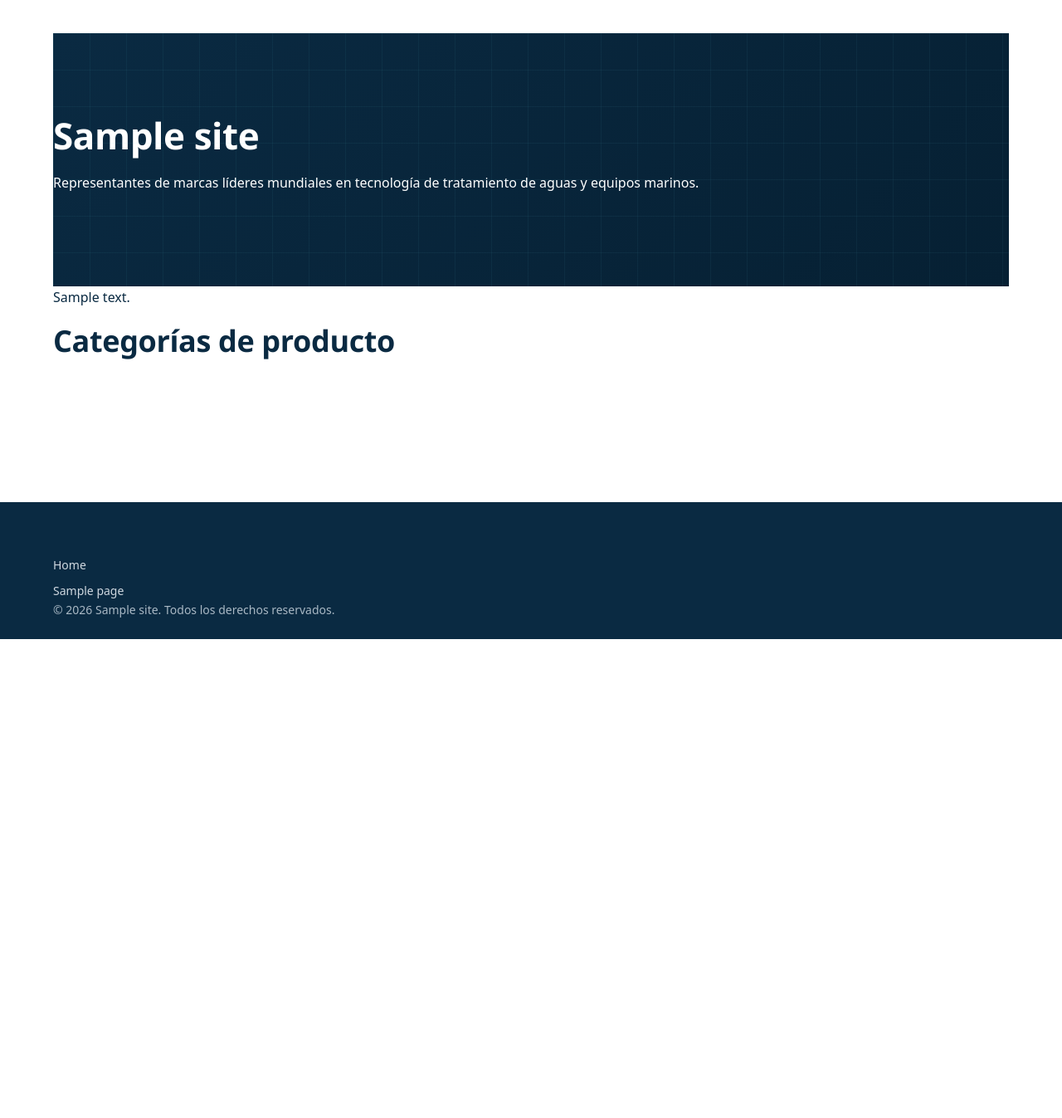
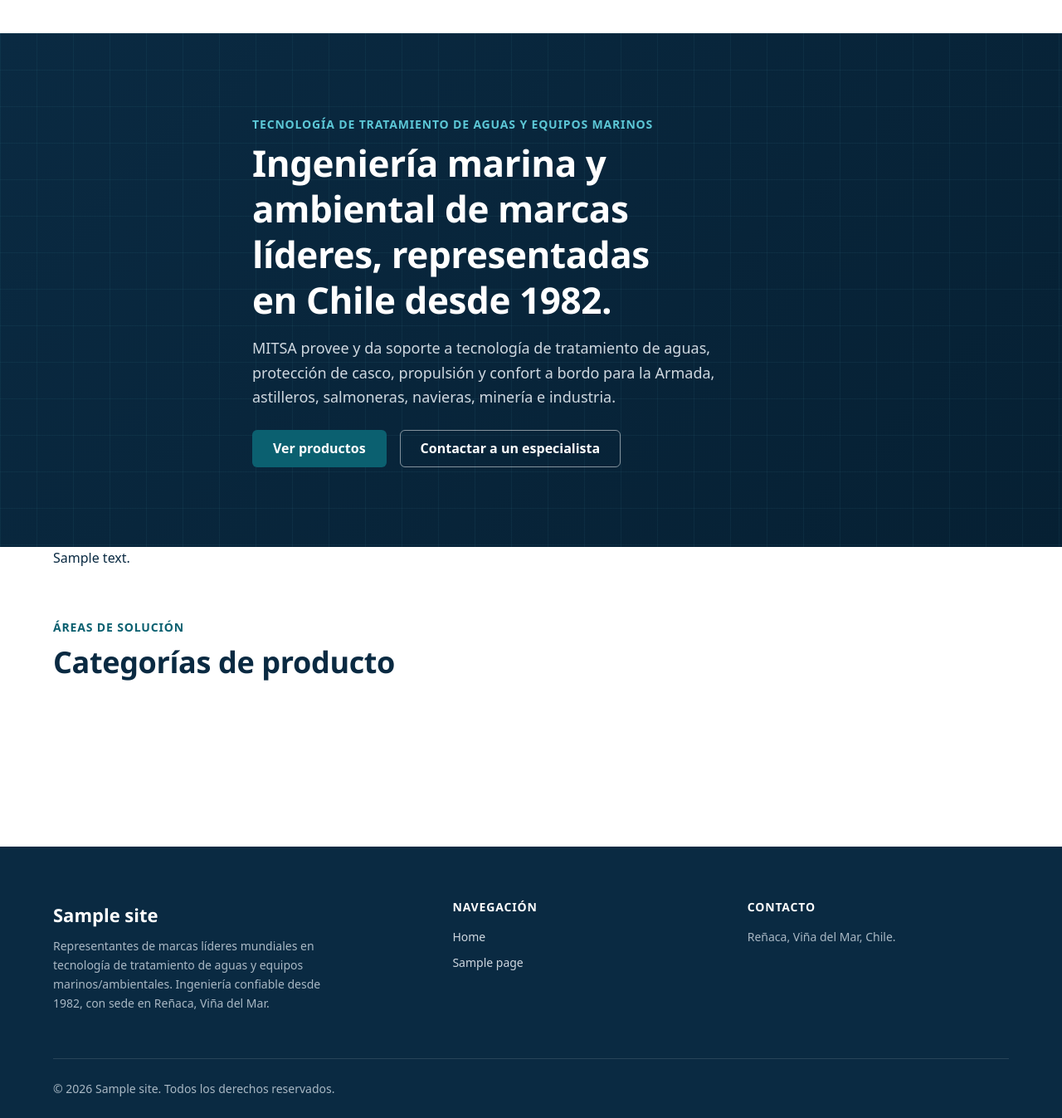
Before and after one commit to JuanJorquerAI/mitsachile, a WordPress theme: template wp-content/themes/mitsa/front-page.php in a window 1280 px wide. Shown: the part 69-1416 px from the top of the page at 83% size. Before the commit the page ends 839 px from the top, so only its background shows below. Run offline with PHP 8.4 and a stand-in for WordPress, Linux system fonts and the light colour scheme; the site name, menu and one post (Sample post) are stand-ins, and other content is empty.

Commit message:
feat(tema): aplica el sistema visual a footer, home y hero
footer.php reestructurado a 3 columnas (marca+tagline, navegacion,
contacto/widgets) con barra inferior de copyright, conservando
wp_nav_menu y dynamic_sidebar. front-page.php usa el hero full-bleed del
catalogo (kicker, lead, CTAs) y el grid de categorias con h3, sin alterar
las queries existentes.

Co-Authored-By: Claude Opus 4.8 <noreply@anthropic.com>
Claude-Session: https://claude.ai/code/session_01QHH1jJaxcrUJkqs1Lgr7Cx

```diff
--- a/wp-content/themes/mitsa/footer.php
+++ b/wp-content/themes/mitsa/footer.php
@@ -9,7 +9,18 @@
 </main><!-- .site-content -->
 
 <footer class="site-footer" role="contentinfo">
-	<div class="mitsa-container site-footer__inner">
+	<div class="mitsa-container">
+		<div class="site-footer__cols">
+
+			<div class="site-footer__col site-footer__col--brand">
+				<p class="site-footer__brand"><?php bloginfo( 'name' ); ?></p>
+				<p class="site-footer__tagline">
+					<?php esc_html_e( 'Representantes de marcas líderes mundiales en tecnología de tratamiento de aguas y equipos marinos/ambientales. Ingeniería confiable desde 1982, con sede en Reñaca, Viña del Mar.', 'mitsa' ); ?>
+				</p>
+			</div>
+
+			<div class="site-footer__col site-footer__col--nav">
+				<h2 class="site-footer__col-title"><?php esc_html_e( 'Navegación', 'mitsa' ); ?></h2>
 				<nav class="footer-navigation" role="navigation" aria-label="<?php esc_attr_e( 'Menú de pie de página', 'mitsa' ); ?>">
 					<?php
 					wp_nav_menu(
@@ -22,17 +33,29 @@
 					);
 					?>
 				</nav>
+			</div>
 
+			<div class="site-footer__col site-footer__col--widgets">
 				<?php if ( is_active_sidebar( 'footer-1' ) ) : ?>
 					<div class="footer-widgets">
 						<?php dynamic_sidebar( 'footer-1' ); ?>
 					</div>
+				<?php else : ?>
+					<h2 class="site-footer__col-title"><?php esc_html_e( 'Contacto', 'mitsa' ); ?></h2>
+					<p class="site-footer__tagline">
+						<?php esc_html_e( 'Reñaca, Viña del Mar, Chile.', 'mitsa' ); ?>
+					</p>
 				<?php endif; ?>
+			</div>
 
+		</div>
+
+		<div class="site-footer__bottom">
 			<p class="site-footer__copy">
 				&copy; <?php echo esc_html( gmdate( 'Y' ) ); ?> <?php bloginfo( 'name' ); ?>.
 				<?php esc_html_e( 'Todos los derechos reservados.', 'mitsa' ); ?>
 			</p>
+		</div>
 	</div>
 </footer>
 
--- a/wp-content/themes/mitsa/front-page.php
+++ b/wp-content/themes/mitsa/front-page.php
@@ -12,19 +12,30 @@
 get_header();
 ?>
 
+<section class="mitsa-hero" aria-labelledby="mitsa-hero-title">
+	<div class="mitsa-container mitsa-hero__inner">
+		<span class="mitsa-kicker"><?php esc_html_e( 'Tecnología de tratamiento de aguas y equipos marinos', 'mitsa' ); ?></span>
+		<h1 id="mitsa-hero-title">
+			<?php
+			// TODO: reemplazar por el copy definitivo de portada (ver content/01-home.md, P10).
+			esc_html_e( 'Ingeniería marina y ambiental de marcas líderes, representadas en Chile desde 1982.', 'mitsa' );
+			?>
+		</h1>
+		<p class="mitsa-hero__lead">
+			<?php esc_html_e( 'MITSA provee y da soporte a tecnología de tratamiento de aguas, protección de casco, propulsión y confort a bordo para la Armada, astilleros, salmoneras, navieras, minería e industria.', 'mitsa' ); ?>
+		</p>
+		<div class="mitsa-hero__actions">
+			<a class="mitsa-btn mitsa-btn--accent" href="<?php echo esc_url( home_url( '/productos/' ) ); ?>">
+				<?php esc_html_e( 'Ver productos', 'mitsa' ); ?>
+			</a>
+			<a class="mitsa-btn mitsa-btn--ghost-light" href="<?php echo esc_url( home_url( '/contacto/' ) ); ?>">
+				<?php esc_html_e( 'Contactar a un especialista', 'mitsa' ); ?>
+			</a>
+		</div>
+	</div>
+</section>
+
 <div class="mitsa-container">
-
-	<section class="mitsa-hero" aria-labelledby="mitsa-hero-title">
-		<h1 id="mitsa-hero-title">
-			<?php bloginfo( 'name' ); ?>
-		</h1>
-		<p>
-			<?php
-			// TODO: reemplazar por el copy definitivo de portada (ver content/).
-			esc_html_e( 'Representantes de marcas líderes mundiales en tecnología de tratamiento de aguas y equipos marinos.', 'mitsa' );
-			?>
-		</p>
-	</section>
 
 	<?php if ( have_posts() ) : ?>
 		<?php while ( have_posts() ) : ?>
@@ -35,8 +46,9 @@ get_header();
 		<?php endwhile; ?>
 	<?php endif; ?>
 
-	<section class="mitsa-home-categorias" aria-labelledby="mitsa-home-categorias-title">
-		<h2 id="mitsa-home-categorias-title">
+	<section class="mitsa-home-categorias mitsa-section" aria-labelledby="mitsa-home-categorias-title">
+		<span class="mitsa-kicker"><?php esc_html_e( 'Áreas de solución', 'mitsa' ); ?></span>
+		<h2 id="mitsa-home-categorias-title" class="mitsa-section__title">
 			<?php esc_html_e( 'Categorías de producto', 'mitsa' ); ?>
 		</h2>
 
@@ -53,9 +65,14 @@ get_header();
 			<ul class="mitsa-categorias-producto">
 				<?php foreach ( $mitsa_categorias as $mitsa_categoria ) : ?>
 					<li>
-						<a href="<?php echo esc_url( get_term_link( $mitsa_categoria ) ); ?>">
-							<?php echo esc_html( $mitsa_categoria->name ); ?>
-						</a>
+						<h3>
+							<a href="<?php echo esc_url( get_term_link( $mitsa_categoria ) ); ?>">
+								<?php echo esc_html( $mitsa_categoria->name ); ?>
+							</a>
+						</h3>
+						<?php if ( ! empty( $mitsa_categoria->description ) ) : ?>
+							<p><?php echo esc_html( $mitsa_categoria->description ); ?></p>
+						<?php endif; ?>
 					</li>
 				<?php endforeach; ?>
 			</ul>
```
Lines whose indentation alone changed are shown as unchanged.
